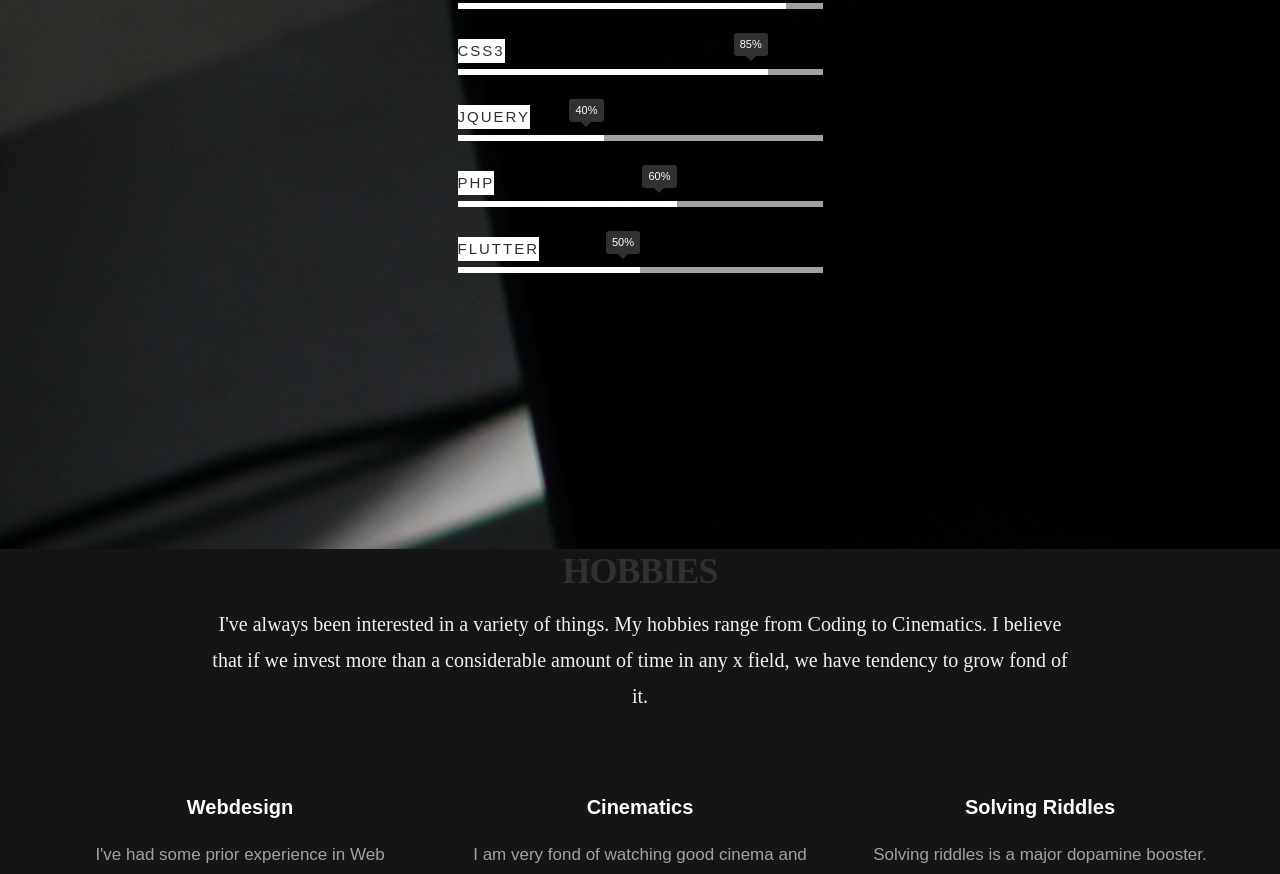
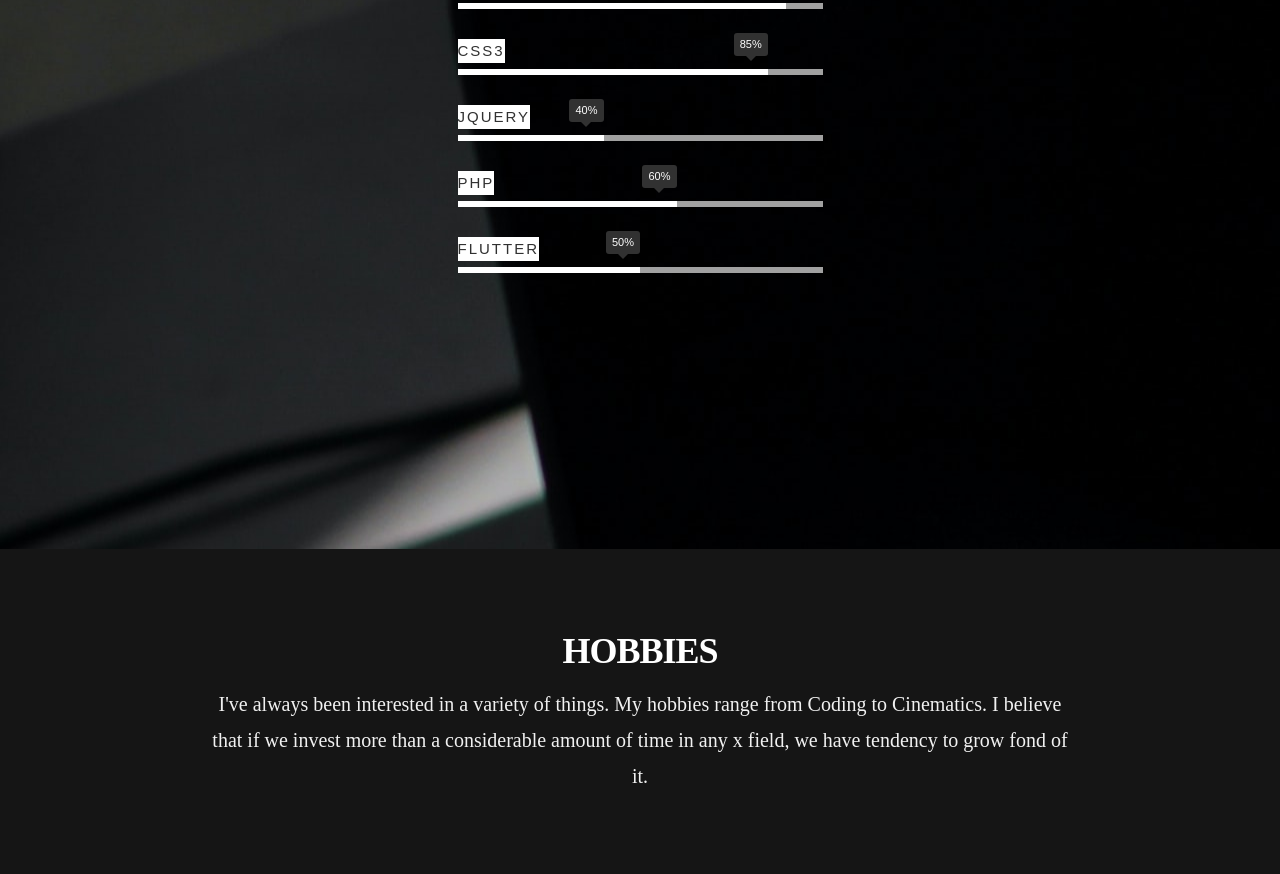
Before and after one commit to Ayush-207/ayush_207.github.io, a plain HTML site: page index.html in a window 1280 px wide. Shown: the part 2186-3060 px from the top of the page. Drawn offline with Linux system fonts and the light colour scheme; a web font is replaced by a local one.

Commit message:
Update index.html

```diff
--- a/index.html
+++ b/index.html
@@ -210,7 +210,7 @@
 
 	</section> <!-- /features -->
 
-	<!-- services Section
+	<!-- Hobbies Section
    ================================================== -->
 	<section id="hobbies">
 
@@ -218,8 +218,9 @@
 
 		<div class="row section-intro">
 			<div class="col-twelve">
+				<div class="spacer"></div>
 
-				<h1>HOBBIES</h1>
+				<h1 style="color: white;">HOBBIES</h1>
 
 				<p class="lead">I've always been interested in a variety of things. My hobbies range from Coding to
 					Cinematics. I believe that if we invest more than a considerable amount of time in any x field, we
```
